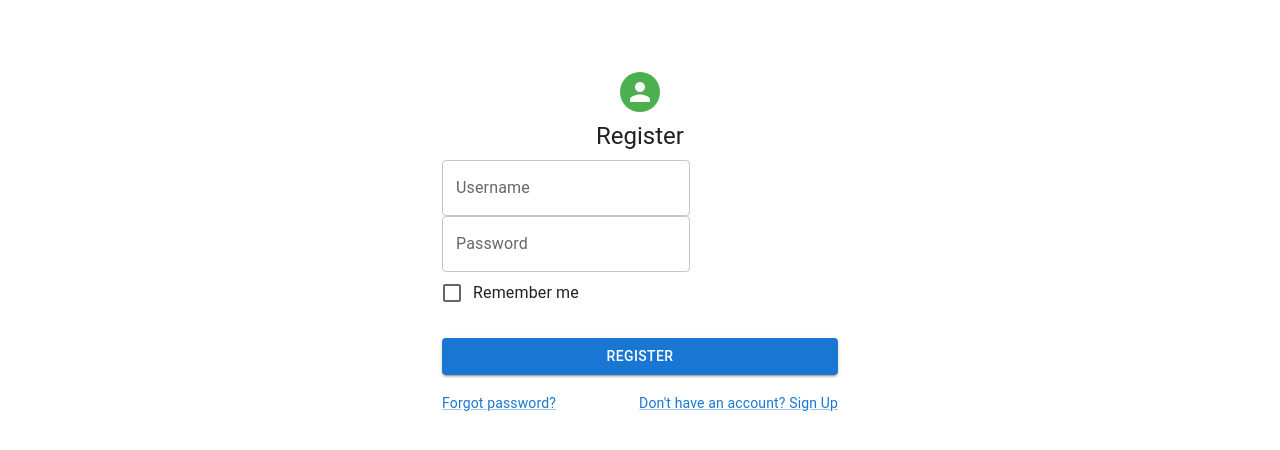
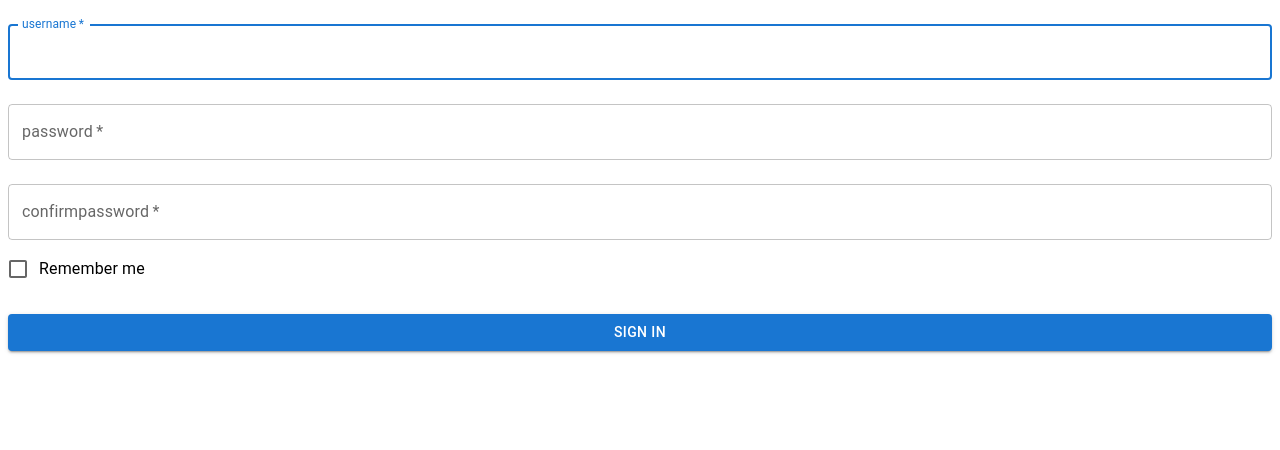
Before and after one commit to JayMurphy45/MyCyberCafe, a Next.js app in the folder mycybercafe/: page /register in a window 1280 px wide. Shown: the top 450 px of the page. Built offline with nearby package versions, Linux system fonts and the light colour scheme.

Commit message:
login and register
need docker and compose .yaml file from rich web module

```diff
--- a/mycybercafe/src/app/api/login/route.js
+++ b/mycybercafe/src/app/api/login/route.js
@@ -1,21 +1,41 @@
-import { connectToDatabase } from "../../../utils/connectMongo";
-import { user } from "../../../../models/user";
+export async function GET(req, res) {
+  console.log("login route");
 
-export default async function handler(req, res) {
-  await connectToDatabase();
+  //get the value of the query parameter
+  const { searchParams } = new URL(req.url);
+  const username = searchParams.get("username");
+  const password = searchParams.get("password");
 
-  const { username, password } = req.body;
+  //log the value of the query parameter
+  console.log("username", username);
+  console.log("password", password);
 
-  try {
-    const user = await User.findOne({ username, password });
+  //connect to the database
+  const { MongoClient } = require("mongodb");
 
-    if (user) {
-      res.status(200).json({ message: "User found" });
-    } else {
-      res.status(404).json({ message: "User not found" });
-    }
-  } catch (error) {
-    console.error("Error during login:", error);
-    res.status(500).json({ message: "Error during login" });
+  const url = "mongodb://root:example@localhost:27017/";
+  const client = new MongoClient(url);
+
+  const dbName = "app"; //name of the database
+
+  await client.connect();
+  console.log("Connected to the database");
+  const db = client.db(dbName);
+  const collection = db.collection("login"); //collection name
+
+  //check if the username is already in the database
+  const findResult = await collection.find({ username: username }).toArray();
+  console.log("found documents =>", findResult);
+
+  let valid = false;
+  if (findResult.length > 0) {
+    valid = true;
+    console.log("User found");
+  } else {
+    valid = false;
+    console.log("User not found");
   }
+
+  //at the end of the process we need to send something back.
+  return Response.json({ data: "" + valid + "" });
 }
--- a/mycybercafe/src/app/api/register/route.js
+++ b/mycybercafe/src/app/api/register/route.js
@@ -1,26 +1,39 @@
-import { connectToDatabase } from "../../../utils/connectMongo";
-import { user } from "../../../models/user";
+export async function GET(req, res) {
+  //make a note of the route
+  console.log("register route");
 
-export default async function handler(req, res) {
-  await connectToDatabase();
+  //get the value of the query parameter
+  const { searchParams } = new URL(req.url);
+  const username = searchParams.get("username");
+  const password = searchParams.get("password");
+  const confirmpassword = searchParams.get("confirmpassword");
 
-  console.log("in api login");
+  //log the value of the query parameter
+  console.log("username", username);
+  console.log("password", password);
+  console.log("confirmpassword", confirmpassword);
 
-  const { username, password } = req.body;
+  //connect to the database
+  const { MongoClient } = require("mongodb");
 
-  try {
-    // Create a new user
-    const user = new User({
-      username,
-      password,
-    });
+  const url = "mongodb://root:example@localhost:27017/";
+  const client = new MongoClient(url);
+  const dbName = "app"; //name of the database
 
-    await user.save();
+  await client.connect();
+  console.log("Connected to the database");
+  const db = client.db(dbName);
+  const collection = db.collection("login"); //collection name
 
-    res.status(200).json({ message: "User created" });
-  } catch (error) {
-    // Handle any errors that occurred during registration
-    console.error("Error during registration:", error);
-    res.status(500).json({ message: "Error during registration" });
-  }
+  //check if the username is already in the database
+  const findResult = await collection.insertOne({
+    username: username,
+    password: password,
+    confirmpassword: confirmpassword,
+  });
+
+  let valid = true;
+
+  //at the end of the process we need to send something back.
+  return Response.json({ data: "" + valid + "" });
 }
--- a/mycybercafe/src/app/register/page.js
+++ b/mycybercafe/src/app/register/page.js
@@ -1,129 +1,85 @@
 "use client";
-import * as React from "react";
-import Avatar from "@mui/material/Avatar";
-import Button from "@mui/material/Button";
-import CssBaseline from "@mui/material/CssBaseline";
+import React from "react";
+import Box from "@mui/material/Box";
 import TextField from "@mui/material/TextField";
 import FormControlLabel from "@mui/material/FormControlLabel";
 import Checkbox from "@mui/material/Checkbox";
-import Link from "@mui/material/Link";
-import Grid from "@mui/material/Grid";
-import Box from "@mui/material/Box";
-
-import Typography from "@mui/material/Typography";
-import Container from "@mui/material/Container";
-import { ThemeProvider } from "@mui/material/styles";
-
-import { createTheme } from "@mui/material/styles";
-import { green } from "@mui/material/colors";
-import { useState } from "react";
+import Button from "@mui/material/Button";
 
 export default function Page() {
-  // Variables to store username and password
-  const [username, setUsername] = useState("");
-  const [password, setPassword] = useState("");
-
-  // Handle submit function that sends a post request to the server
-  const handleSubmit = async (e) => {
-    e.preventDefault();
-
-    try {
-      const response = await fetch("/api/signup", {
-        method: "POST",
-        headers: {
-          "Content-Type": "application/json",
-        },
-        body: JSON.stringify({ username, password }),
-      });
-
-      if (response.ok) {
-        // Redirect to the dashboard page
-        // Note: You need to import 'useRouter' from 'next/router'
-        // const router = useRouter();
-        // router.push("/dashboard");
-        console.log("User created");
-      } else {
-        console.log("Error", await response.json());
-      }
-    } catch (error) {
-      console.error("Error during registration:", error);
-      // res.status(500).json({ message: "Error during registration" }); // Commented out because 'res' is not defined here
-    }
-  };
-
-  const theme = createTheme({
-    palette: {
-      secondary: {
-        main: green[500],
-      },
-    },
-  });
-
   return (
-    <ThemeProvider theme={theme}>
-      <Container component="main" maxWidth="xs">
-        <CssBaseline />
-        <Box
-          sx={{
-            marginTop: 8,
-            display: "flex",
-            flexDirection: "column",
-            alignItems: "center",
-          }}
-        >
-          <Avatar sx={{ m: 1, bgcolor: "secondary.main" }}></Avatar>
-          <Typography component="h1" variant="h5">
-            Register
-          </Typography>
-          <Box
-            component="form"
-            onSubmit={handleSubmit}
-            noValidate
-            sx={{ mt: 1 }}
-          >
+    <Box component="form" onSubmit={handleSubmit} noValidate sx={{ mt: 1 }}>
       <TextField
-              type="text"
-              label="Username"
-              placeholder="Enter your username"
-              value={username}
-              onChange={(e) => setUsername(e.target.value)}
+        margin="normal"
+        required
+        fullWidth
+        id="username"
+        label="username"
+        name="username"
+        autoComplete="username"
+        autoFocus
+      />{" "}
+      <TextField
+        margin="normal"
+        required
+        fullWidth
+        name="password"
+        label="password"
+        type="password"
+        id="password"
+        autoComplete="current-password"
       />
       <TextField
+        margin="normal"
+        required
+        fullWidth
+        name="confirmpassword"
+        label="confirmpassword"
         type="password"
-              label="Password"
-              placeholder="Enter your password"
-              value={password}
-              onChange={(e) => setPassword(e.target.value)}
+        id="confirmpassword"
+        autoComplete="current-confirmpassword"
       />
       <FormControlLabel
         control={<Checkbox value="remember" color="primary" />}
         label="Remember me"
       />
-            <Button
-              onClick={handleSubmit}
-              type="submit"
-              fullWidth
-              variant="contained"
-              sx={{ mt: 3, mb: 2 }}
-            >
-              Register
+      <Button type="submit" fullWidth variant="contained" sx={{ mt: 3, mb: 2 }}>
+        Sign In
       </Button>
-
-            <Grid container>
-              <Grid item xs>
-                <Link href="#" variant="body2">
-                  Forgot password?
-                </Link>
-              </Grid>
-              <Grid item>
-                <Link href="#" variant="body2">
-                  {"Don't have an account? Sign Up"}
-                </Link>
-              </Grid>
-            </Grid>
     </Box>
-        </Box>
-      </Container>
-    </ThemeProvider>
   );
 }
+
+const handleSubmit = (event) => {
+  console.log("submit");
+
+  //stop the form from submitting
+  event.preventDefault();
+
+  const data = new FormData(event.currentTarget);
+
+  let username = data.get("username");
+  let password = data.get("password");
+  let confirmpassword = data.get("confirmpassword");
+
+  //log the form data
+  console.log("username", username);
+  console.log("password", password);
+  console.log("confirmpassword", confirmpassword);
+
+  runDBCallAsync(
+    "http://localhost:3000/api/register?username=${username}&password=${password}&confirmpassword=${confirmpassword}"
+  );
+}; //end of handleSubmit
+
+async function runDBCallAsync(url) {
+  //make a call to the server
+  const res = await fetch(url);
+  const data = await res.json();
+
+  if (data.data === "true") {
+    console.log("registration is valid");
+  } else {
+    console.log("registration is not valid");
+  }
+}
```
Also changed, not shown: mycybercafe/src/app/page.js (+53 -104 lines), mycybercafe/src/models/user.js (deleted, +0 -20 lines), mycybercafe/src/utils/connectMongo.js (+18 -15 lines). Lines whose indentation alone changed are shown as unchanged.
